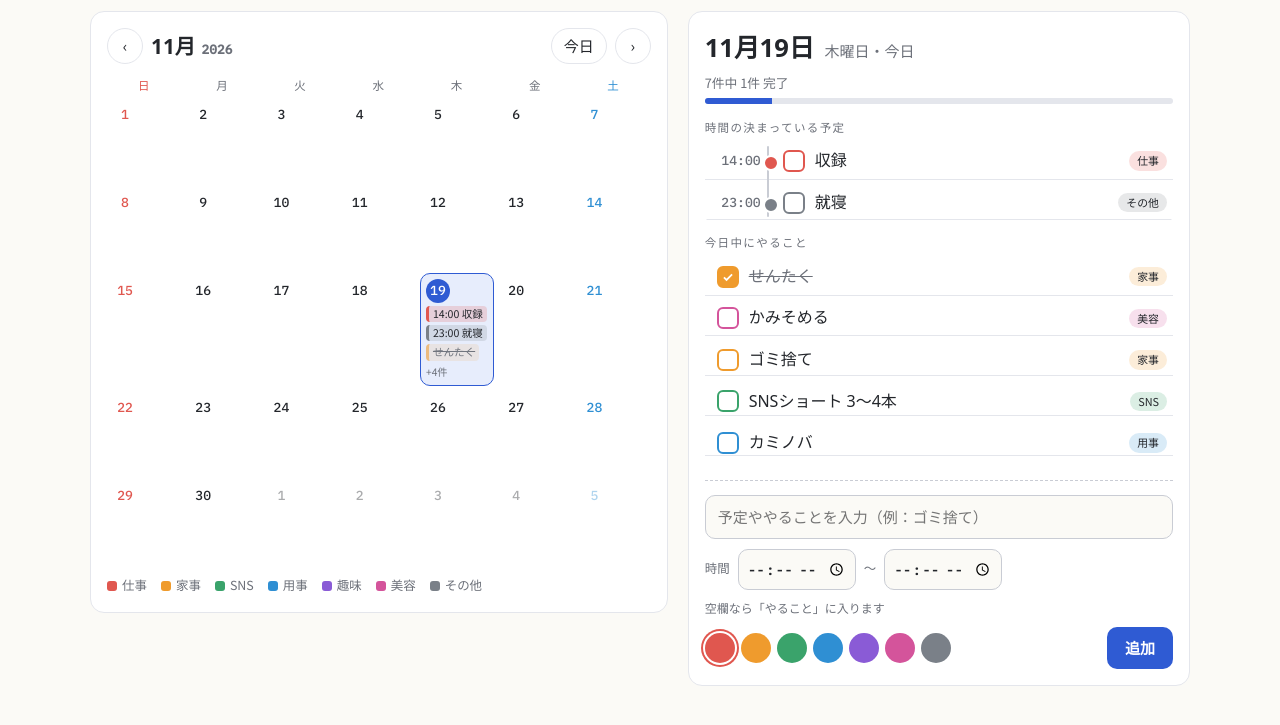
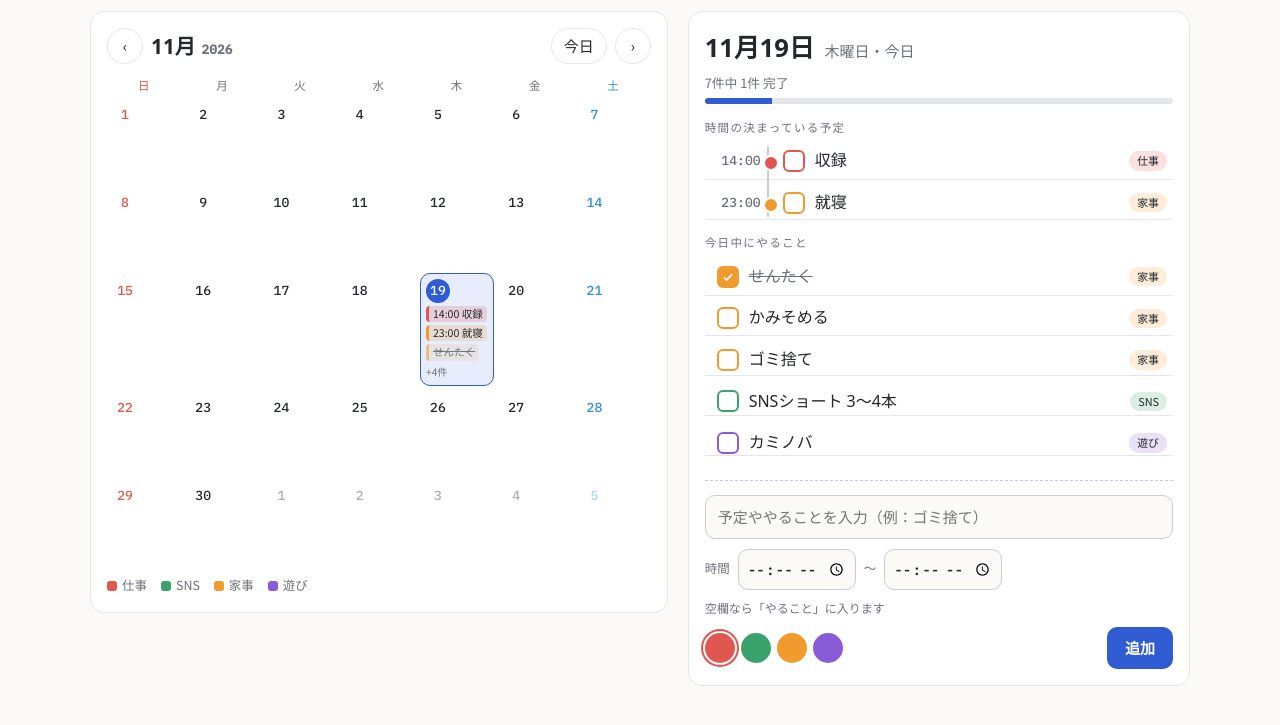
Before and after one commit to honma2882-coder/kotobuki-homepwge, a plain HTML site: page todo/index.html in a window 1280 px wide. Shown: the part 69-794 px from the top of the page. Drawn offline with Linux system fonts and the light colour scheme; a web font is replaced by a local one.

Commit message:
Reduce color tags to 仕事/SNS/家事/遊び
Co-Authored-By: Claude Opus 5.5 <noreply@anthropic.com>
Claude-Session: https://claude.ai/code/session_01QNrRkEQVGHyZ9kb2MWr16h

```diff
--- a/todo/index.html
+++ b/todo/index.html
@@ -190,15 +190,15 @@ input[type=time]{border:1px solid var(--line);border-radius:10px;padding:7px 8px
 <script>
 (function(){
   const COLORS = [
-    {name:'仕事', v:'--c0'}, {name:'家事', v:'--c1'}, {name:'SNS', v:'--c2'},
-    {name:'用事', v:'--c3'}, {name:'趣味', v:'--c4'}, {name:'美容', v:'--c5'}, {name:'その他', v:'--c6'}
+    {name:'仕事', v:'--c0'}, {name:'SNS', v:'--c2'}, {name:'家事', v:'--c1'}, {name:'遊び', v:'--c4'}
   ];
   const WD = ['日','月','火','水','木','金','土'];
-  const KEY = 'hibi-memo-v1';
+  const KEY = 'hibi-memo-v2';
   const pad = n => String(n).padStart(2,'0');
   const ymd = d => d.getFullYear()+'-'+pad(d.getMonth()+1)+'-'+pad(d.getDate());
   const parse = s => { const [y,m,d] = s.split('-').map(Number); return new Date(y,m-1,d); };
-  const cvar = i => 'var('+COLORS[i]?.v+')';
+  const cidx = i => (i>=0 && i<COLORS.length) ? i : 0;
+  const cvar = i => 'var('+COLORS[cidx(i)].v+')';
   const uid = () => Date.now().toString(36)+Math.random().toString(36).slice(2,7);
 
   const today = new Date();
@@ -216,11 +216,11 @@ input[type=time]{border:1px solid var(--line);border-radius:10px;padding:7px 8px
     const t = ymd(new Date());
     return [
       {id:uid(), date:t, title:'収録', start:'14:00', end:'', color:0, done:false},
-      {id:uid(), date:t, title:'就寝', start:'23:00', end:'', color:6, done:false},
-      {id:uid(), date:t, title:'せんたく', start:'', end:'', color:1, done:true},
-      {id:uid(), date:t, title:'かみそめる', start:'', end:'', color:5, done:false},
-      {id:uid(), date:t, title:'ゴミ捨て', start:'', end:'', color:1, done:false},
-      {id:uid(), date:t, title:'SNSショート 3〜4本', start:'', end:'', color:2, done:false},
+      {id:uid(), date:t, title:'就寝', start:'23:00', end:'', color:2, done:false},
+      {id:uid(), date:t, title:'せんたく', start:'', end:'', color:2, done:true},
+      {id:uid(), date:t, title:'かみそめる', start:'', end:'', color:2, done:false},
+      {id:uid(), date:t, title:'ゴミ捨て', start:'', end:'', color:2, done:false},
+      {id:uid(), date:t, title:'SNSショート 3〜4本', start:'', end:'', color:1, done:false},
       {id:uid(), date:t, title:'カミノバ', start:'', end:'', color:3, done:false}
     ];
   }
@@ -280,7 +280,7 @@ input[type=time]{border:1px solid var(--line);border-radius:10px;padding:7px 8px
       (timed ? `<span class="t">${i.start}${i.end?'<small>〜'+i.end+'</small>':''}</span>` : '') +
       `<button class="check" aria-label="${i.done?'未完了に戻す':'完了にする'}">${CHECK}</button>` +
       `<button class="title" title="タップで編集">${esc(i.title)}</button>` +
-      `<span class="tag">${COLORS[i.color]?.name||''}</span>`;
+      `<span class="tag">${COLORS[cidx(i.color)].name}</span>`;
     row.querySelector('.check').onclick = ()=>{ i.done = !i.done; save(); render(); };
     row.querySelector('.title').onclick = ()=> openEdit(i.id);
     return row;
@@ -322,7 +322,7 @@ input[type=time]{border:1px solid var(--line);border-radius:10px;padding:7px 8px
   const scrim = document.getElementById('editScrim');
   function openEdit(id){
     const i = items.find(x=>x.id===id); if(!i) return;
-    editingId = id; editColor = i.color;
+    editingId = id; editColor = cidx(i.color);
     document.getElementById('editTitle').value = i.title;
     document.getElementById('editDate').value = i.date;
     document.getElementById('editStart').value = i.start;
```
